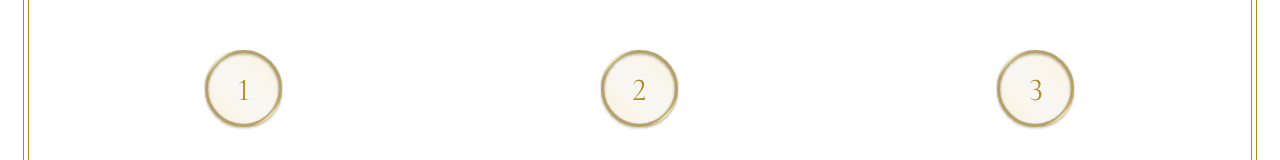
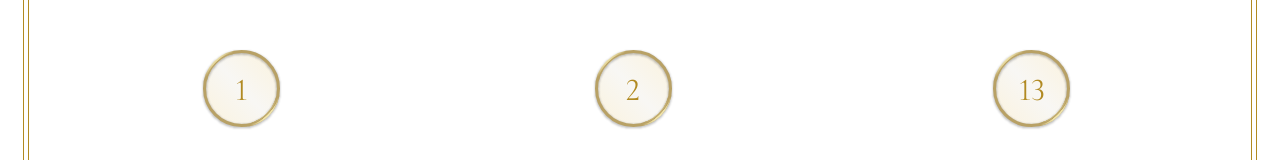
Before and after one commit to lysgaardsejtved/lysgaardsejtved.github.io, a plain HTML site: page index.html in a window 1280 px wide. Shown: the part 262-422 px from the top of the page. Drawn offline with Linux system fonts and the light colour scheme; a web font is replaced by a local one.

Commit message:
Update index.html

```diff
--- a/index.html
+++ b/index.html
@@ -33,7 +33,9 @@
                         <h1>2</h1>
                     </div>
                     <div class="location-button">
-                        <h1>3</h1>
+                        <a href="Location3.html">
+                            <h1>13</h1>
+                        </a>
                     </div>
 
                 </div>
```
